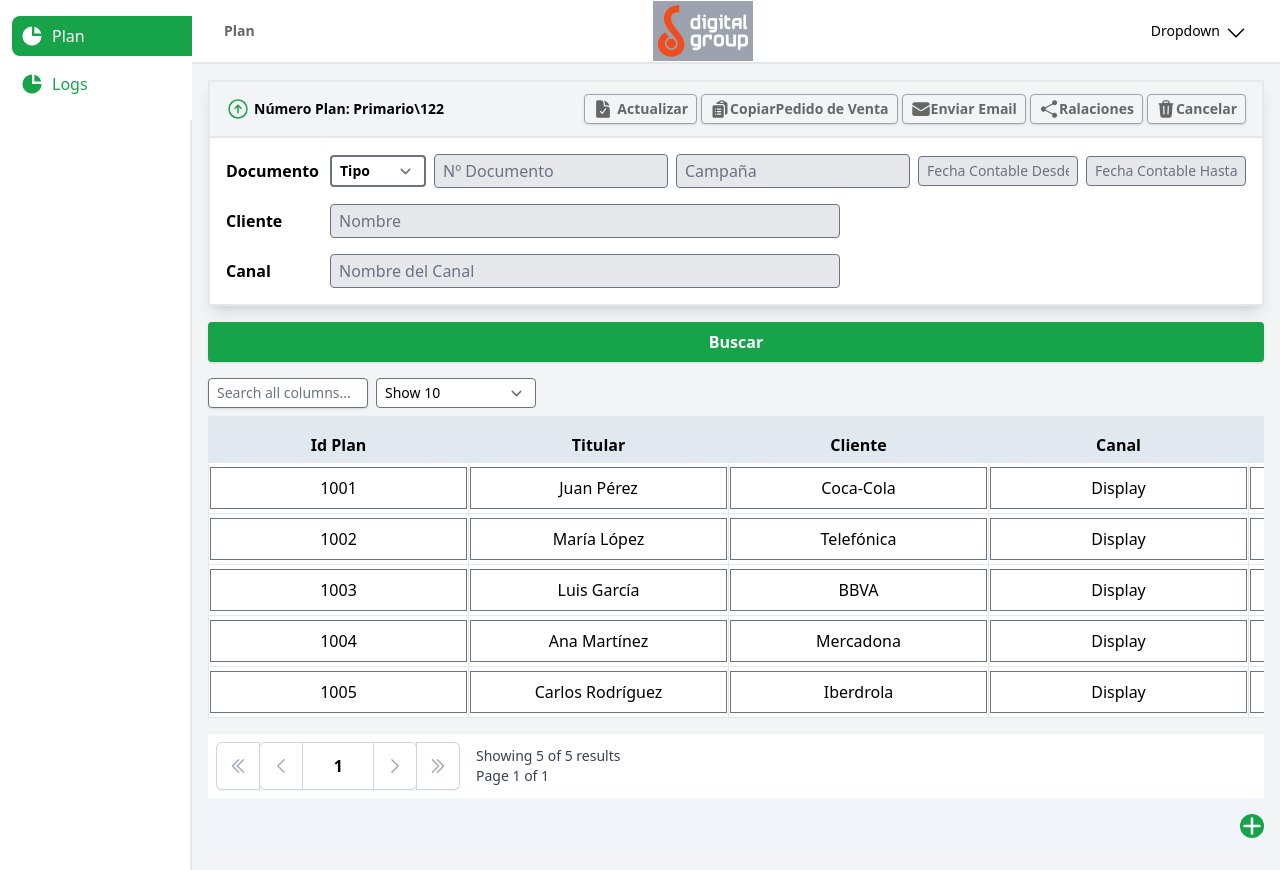
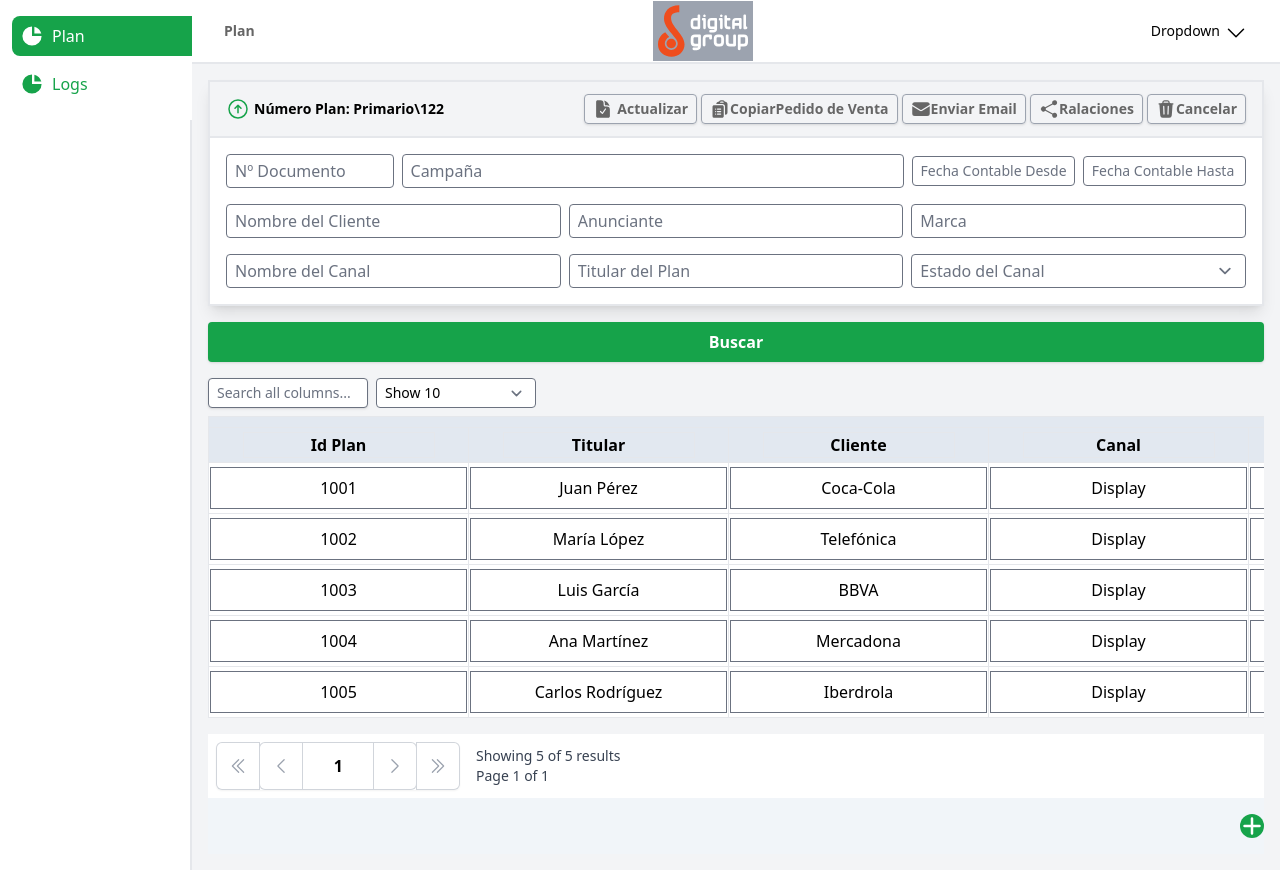
Before and after one commit to xabierlameiro/clean-started, a Next.js app: page /plan in a window 1280 px wide. Built offline with nearby package versions, Linux system fonts and the light colour scheme.

Commit message:
refactor plan header filter

```diff
--- a/src/components/Filters/index.tsx
+++ b/src/components/Filters/index.tsx
@@ -2,26 +2,35 @@ import React, { ChangeEvent, useState } from 'react';
 import { Submenu } from '@/components/Submenu';
 
 type FilterParams = {
-    documentType: string | undefined;
-    documentNumber: string | undefined;
-    campaign: string | undefined;
-    startDate: string | undefined;
-    endDate: string | undefined;
-    clientName: string | undefined;
-    channelName: string | undefined;
+    id_plan: string;
+    titular: string;
+    cliente: string;
+    canal: string;
+    anunciante: string;
+    marca: string;
+    campaña: string;
+    fecha_inicio: String;
+    fecha_fin: String;
+    importe: string;
+    estado: string;
 };
 
 export const Filters = () => {
     const [filterParams, setFilterParams] = useState<FilterParams>({
-        documentType: '',
-        documentNumber: '',
-        campaign: '',
-        startDate: '',
-        endDate: '',
-        clientName: '',
-        channelName: '',
+        id_plan: '',
+        titular: '',
+        cliente: '',
+        canal: '',
+        anunciante: '',
+        marca: '',
+        campaña: '',
+        fecha_inicio: '',
+        fecha_fin: '',
+        importe: '',
+        estado: '',
     });
-    const { documentType, documentNumber, campaign, startDate, endDate, clientName, channelName } = filterParams;
+    const { id_plan, titular, cliente, canal, anunciante, marca, campaña, fecha_inicio, fecha_fin, estado } =
+        filterParams;
 
     const handleInputChange = (e: ChangeEvent<HTMLInputElement | HTMLSelectElement>) => {
         const { name, value } = e.target;
@@ -41,95 +50,110 @@ export const Filters = () => {
             <section className="w-full mb-4 border-2 shadow-lg">
                 <Submenu />
                 <div className="flex flex-col gap-4 bg-white p-4">
-                    <div className="flex items-center gap-2 gap-y-4 flex-wrap">
-                        <h3 className="w-24 font-bold">Documento</h3>
-                        <select
-                            className="w-24 px-2 py-1 text-sm font-semibold border-2 rounded"
-                            name="documentType"
-                            value={documentType}
-                            onChange={(e) => handleInputChange(e)}
-                        >
-                            <option value="">Tipo</option>
-                            <option value="txt">.txt</option>
-                            <option value="xls">.xls</option>
-                            <option value="doc">.doc</option>
-                        </select>
+                    <section className="flex items-center gap-2">
                         <input
                             type="text"
                             placeholder="Nº Documento"
-                            className={`text-md px-2 py-1 border rounded w-32 flex-grow ${
-                                !documentType ? 'bg-gray-200' : null
-                            }`}
-                            name="documentNumber"
-                            value={documentNumber}
+                            className="px-2 py-1 border rounded w-1/2 lg:w-2/12"
+                            name="id_plan"
+                            value={id_plan}
                             onChange={(e) => handleInputChange(e)}
-                            disabled={!documentType}
                         />
 
                         <input
                             type="text"
                             placeholder="Campaña"
-                            className={`px-2 py-1 border rounded w-32 flex-grow ${
-                                !documentType ? 'bg-gray-200' : null
-                            }`}
-                            name="campaign"
-                            value={campaign}
+                            className="px-2 py-1 border rounded w-1/2 lg:w-6/12"
+                            name="campaña"
+                            value={campaña}
                             onChange={(e) => handleInputChange(e)}
-                            disabled={!documentType}
                         />
-                        <div className="ml-auto flex gap-2">
+                        <div className="flex gap-2 lg:w-4/12">
                             <input
-                                type={!documentType ? 'text' : 'date'}
+                                type={fecha_inicio ? 'date' : 'text'}
                                 placeholder="Fecha Contable Desde"
-                                className={`text-sm px-2 py-1 border rounded w-40 ${
-                                    !documentType ? 'bg-gray-200' : null
-                                }`}
+                                className={`text-sm px-2 py-1 border rounded w-1/2 `}
                                 name="startDate"
-                                value={startDate}
+                                value=""
                                 onChange={(e) => handleInputChange(e)}
-                                disabled={!documentType}
+                                onFocus={(e) => {
+                                    e.target.type = 'date';
+                                }}
+                                onBlur={(e) => {
+                                    if (e.target.value === '') e.target.type = 'text';
+                                }}
                             />
                             <input
-                                type={!documentType ? 'text' : 'date'}
+                                type={fecha_fin ? 'date' : 'text'}
                                 placeholder="Fecha Contable Hasta"
-                                className={`text-sm px-2 py-1 border rounded w-40 ${
-                                    !documentType ? 'bg-gray-200' : null
-                                }`}
+                                className={`text-sm px-2 py-1 border rounded w-1/2`}
                                 name="endDate"
-                                value={endDate}
+                                value=""
                                 onChange={(e) => handleInputChange(e)}
-                                disabled={!documentType}
+                                onFocus={(e) => {
+                                    e.target.type = 'date';
+                                }}
+                                onBlur={(e) => {
+                                    if (e.target.value === '') e.target.type = 'text';
+                                }}
                             />
                         </div>
-                    </div>
-                    <div className="flex items-center gap-2">
-                        <h3 className="w-24 font-bold">Cliente</h3>
+                    </section>
+                    <section className="flex items-center gap-2">
                         <input
                             type="text"
-                            placeholder="Nombre"
-                            className={`px-2 py-1 border rounded flex-grow lg:w-1/2 lg:flex-grow-0 ${
-                                !documentType ? 'bg-gray-200' : null
-                            }`}
+                            placeholder="Nombre del Cliente"
+                            className={`px-2 py-1 border rounded w-4/12 lg:w-4/12`}
                             name="clientName"
-                            value={clientName}
+                            value={cliente}
                             onChange={(e) => handleInputChange(e)}
-                            disabled={!documentType}
                         />
-                    </div>
-                    <div className="flex items-center gap-2">
-                        <h3 className="w-24 font-bold">Canal</h3>
+                        <input
+                            type="text"
+                            placeholder="Anunciante"
+                            className={`px-2 py-1 border rounded w-4/12 lg:w-4/12`}
+                            name="anunciante"
+                            value={anunciante}
+                            onChange={(e) => handleInputChange(e)}
+                        />
+                        <input
+                            type="text"
+                            placeholder="Marca"
+                            className={`px-2 py-1 border rounded w-4/12 lg:w-4/12`}
+                            name="marca"
+                            value={marca}
+                            onChange={(e) => handleInputChange(e)}
+                        />
+                    </section>
+                    <section className="flex items-center gap-2">
                         <input
                             type="text"
                             placeholder="Nombre del Canal"
-                            className={`px-2 py-1 border rounded flex-grow lg:w-1/2 lg:flex-grow-0 ${
-                                !documentType ? 'bg-gray-200' : null
-                            }`}
-                            name="channelName"
-                            value={channelName}
+                            className={`px-2 py-1 border rounded w-11/12 lg:w-4/12`}
+                            name="canal"
+                            value={canal}
                             onChange={(e) => handleInputChange(e)}
-                            disabled={!documentType}
                         />
-                    </div>
+                        <input
+                            type="text"
+                            placeholder="Titular del Plan"
+                            className={`px-2 py-1 border rounded w-11/12 lg:w-4/12`}
+                            name="titular"
+                            value={titular}
+                            onChange={(e) => handleInputChange(e)}
+                        />
+                        <select
+                            className="px-2 py-1 border rounded w-11/12 lg:w-4/12 text-gray-500"
+                            name="estado"
+                            onChange={(e) => handleInputChange(e)}
+                        >
+                            <option value={estado} hidden>
+                                Estado del Canal
+                            </option>
+                            <option value="abierto">Abierto</option>
+                            <option value="cerrado">Cerrado</option>
+                        </select>
+                    </section>
                 </div>
             </section>
             <button
```
